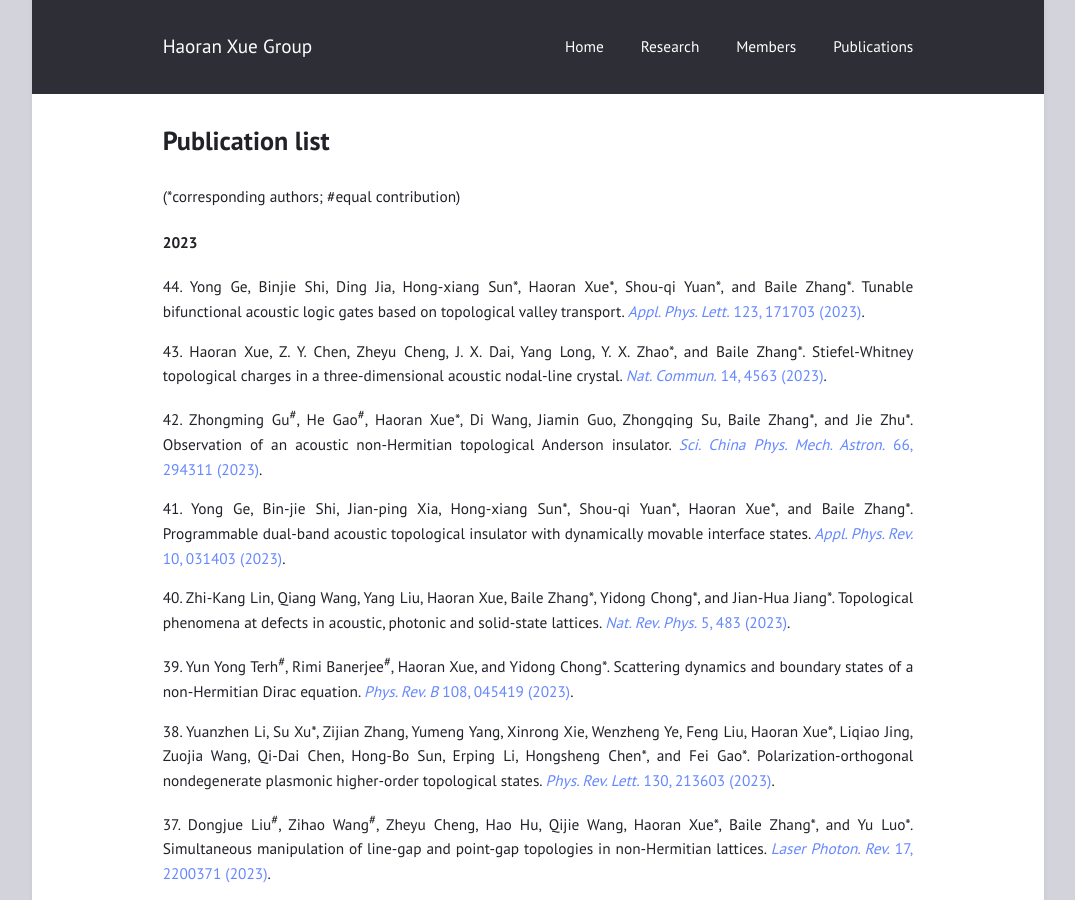
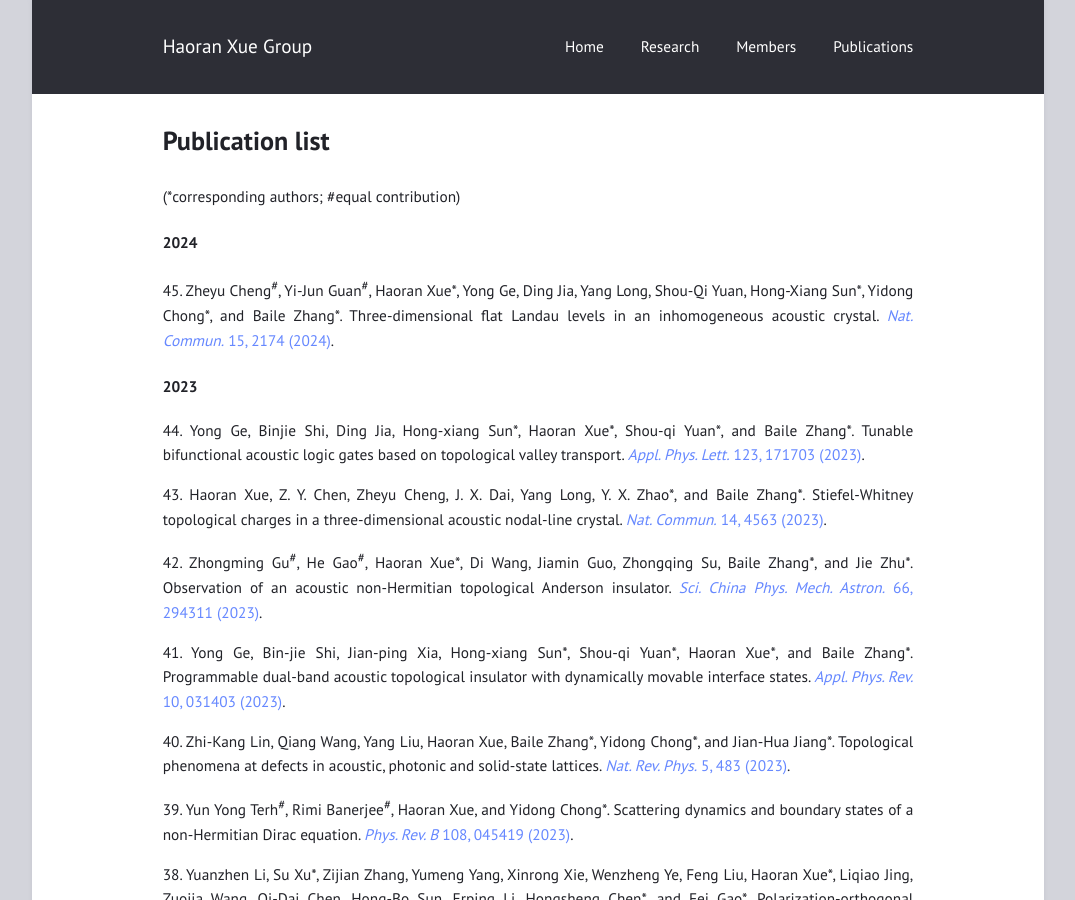
Before and after one commit to haoran-group/haoran-group.github.io, a Jekyll site: the page built from paper.md, in a window 1280 px wide and 900 px high. Shown: the whole window, without its empty margins (102-1177 px from the left). Built offline with Jekyll 4.4.1, drawn with Linux system fonts in a browser that asks for light colours.

Commit message:
Update paper.md

```diff
--- a/paper.md
+++ b/paper.md
@@ -5,6 +5,9 @@ title: Publication list
 
 (*corresponding authors; #equal contribution)
 
+#### 2024
+
+45\. Zheyu Cheng<sup>#</sup>, Yi-Jun Guan<sup>#</sup>, Haoran Xue\*, Yong Ge, Ding Jia, Yang Long, Shou-Qi Yuan, Hong-Xiang Sun\*, Yidong Chong\*, and Baile Zhang\*. Three-dimensional flat Landau levels in an inhomogeneous acoustic crystal. [*Nat. Commun.* 15, 2174 (2024)](https://doi.org/10.1038/s41467-024-46517-z).
 
 #### 2023
 
```
